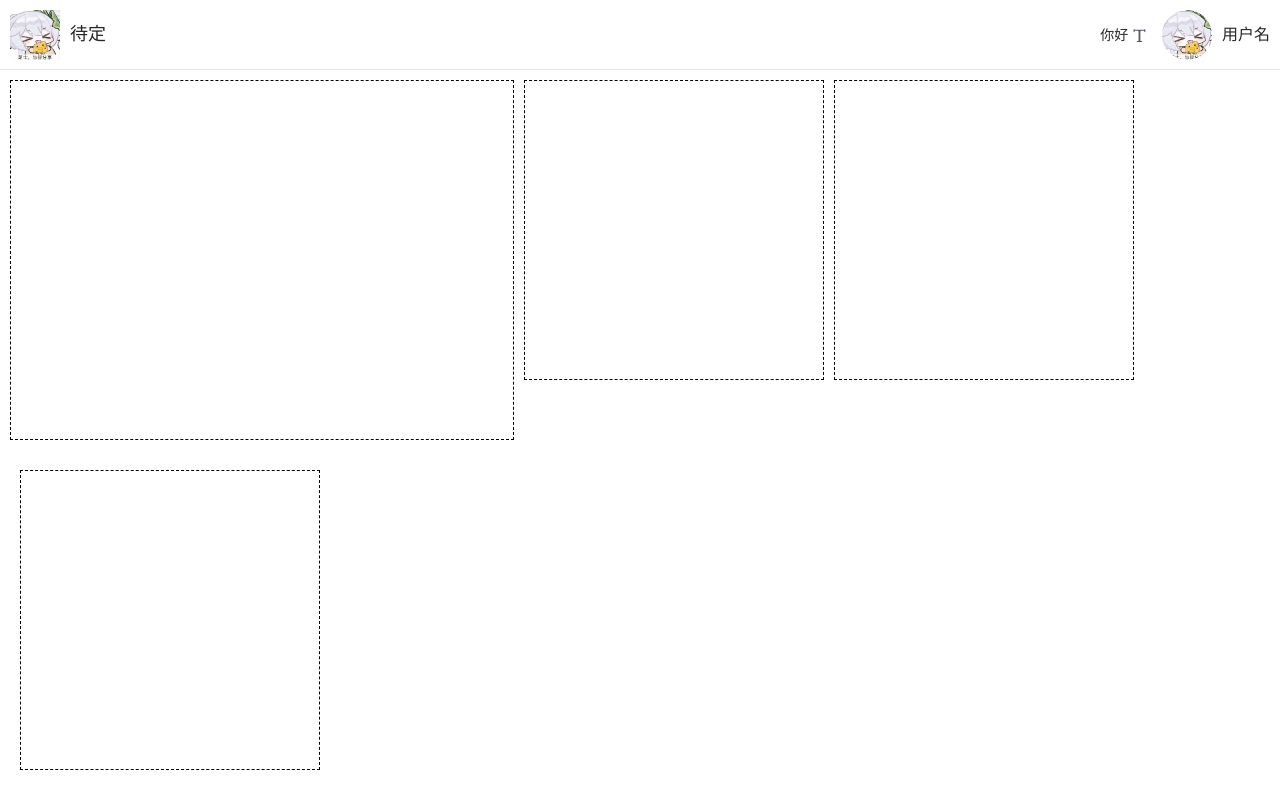
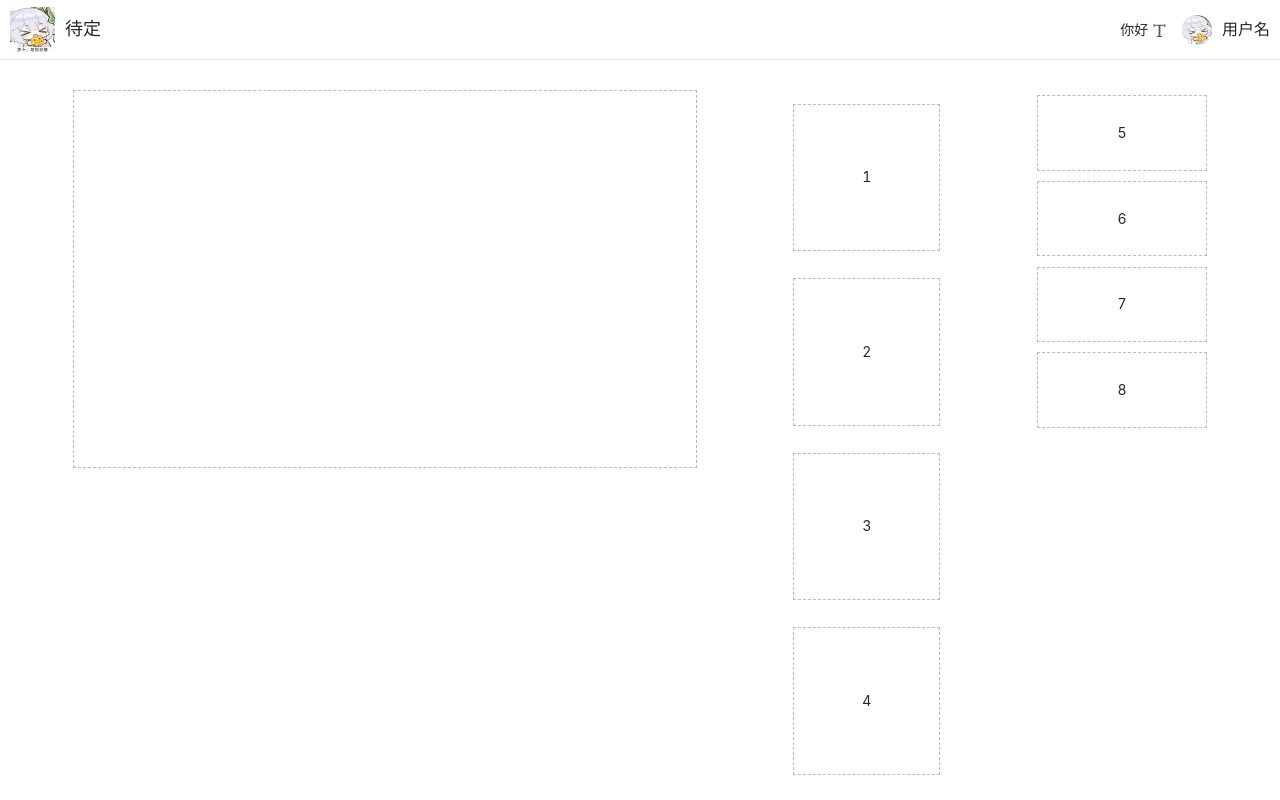
Before and after one commit to bilipapapa/bilipapapa, a Vue app: page /home in a window 1280 px wide. Built offline with nearby package versions, Linux system fonts and the light colour scheme.

Commit message:
fix:暂存

```diff
--- a/src/components/Header/index.vue
+++ b/src/components/Header/index.vue
@@ -60,7 +60,7 @@ const changeLang: MenuProps['onClick'] = ({ key }) => {
 
 <style lang="scss" scoped>
 .app_header {
-  $header_height: 70px;
+  $header_height: 60px;
 
   height: $header_height;
   margin-bottom: 10px;
@@ -89,8 +89,8 @@ const changeLang: MenuProps['onClick'] = ({ key }) => {
     align-items: center;
     cursor: pointer;
     .logoImg {
-      width: 50px;
-      height: 50px;
+      width: 45px;
+      height: 45px;
     }
     .logoName {
       font-size: 18px;
@@ -113,8 +113,8 @@ const changeLang: MenuProps['onClick'] = ({ key }) => {
     display: flex;
     align-items: center;
     .user_avatar {
-      width: 50px;
-      height: 50px;
+      width: 30px;
+      height: 30px;
       border-radius: 50%;
       cursor: pointer;
     }
--- a/src/style/common.scss
+++ b/src/style/common.scss
@@ -0,0 +1,14 @@
+.flex {
+  display: flex;
+}
+
+.flex-col {
+  display: flex;
+  flex-direction: column;
+}
+
+.flex-center {
+  display: flex;
+  justify-content: center;
+  align-items: center;
+}
--- /dev/null
+++ b/src/types/common.d.ts
@@ -0,0 +1,3 @@
+export interface obj<T = any> {
+  [key: string]: T
+}
--- a/src/views/home/index.vue
+++ b/src/views/home/index.vue
@@ -1,16 +1,52 @@
 <template>
   <div class="home">
-    <div class="msg-box"></div>
+    <main class="home-main">
+      <div class="menu-box-1">
+        <div class="msg-box"></div>
 
-    <div class="menu-box" v-for="item in 3"></div>
+        <div class="menuList1 flex">
+          <div v-for="item in menuInfo.menuList1" class="module menu-item">
+            <img src="" alt="" />
+            <span>{{ item.name }}</span>
+          </div>
+        </div>
+
+        <div class="menuList2 flex">
+          <div v-for="item in menuInfo.menuList2" class="module menu-item">
+            <img src="" alt="" />
+            <span>{{ item.name }}</span>
+          </div>
+        </div>
+      </div>
+    </main>
   </div>
 </template>
 
 <script setup lang="ts">
+import pinia from '@/pinia/index'
 defineOptions({
   name: 'Home',
 })
-const state = reactive({})
+
+onBeforeMount(() => {
+
+})
+
+const menuInfo = reactive({
+  menuList1: [
+    { name: '1', icon: '', link: '' },
+    { name: '2', icon: '', link: '' },
+    { name: '3', icon: '', link: '' },
+    { name: '4', icon: '', link: '' },
+  ],
+
+  menuList2: [
+    { name: '5', icon: '', link: '' },
+    { name: '6', icon: '', link: '' },
+    { name: '7', icon: '', link: '' },
+    { name: '8', icon: '', link: '' },
+  ],
+})
 </script>
 
 <style lang="scss" scoped>
@@ -18,17 +54,51 @@ const state = reactive({})
   height: 100%;
   display: flex;
   flex-wrap: wrap;
-  .msg-box {
-    width: 40%;
-    height: 50%;
-    border: 1px dashed #000;
+  .home-main {
+    width: 90%;
+    margin: 20px auto 0;
   }
 
-  .menu-box {
-    width: 300px;
-    height: 300px;
-    border: 1px dashed #000;
-    margin-left: 10px;
+  .menu-box-1 {
+    display: flex;
+    width: 100%;
+    height: 54%;
+    .msg-box {
+      width: 55%;
+      height: 100%;
+      border: 1px dashed #bbb;
+    }
+    .menuList1 {
+      width: 30%;
+      display: flex;
+      flex-wrap: wrap;
+      align-content: space-between;
+      align-items: center;
+      justify-content: space-evenly;
+      .module {
+        height: 39%;
+        margin: 4%;
+      }
+    }
+
+    .menuList2 {
+      flex: 1;
+      display: flex;
+      flex-direction: column;
+      .module {
+        margin: 3% 0;
+        height: 20%;
+        aspect-ratio: auto;
+      }
+    }
+  }
+
+  .menu-item {
+    display: flex;
+    justify-content: center;
+    align-items: center;
+    aspect-ratio: 1;
+    border: 1px dashed #bbb;
   }
 }
 </style>
```
Also changed, not shown: src/pinia/index.ts (added, +11 -0 lines), src/pinia/modules/menu.ts (added, +13 -0 lines), vite.config.ts (+5 -5 lines), src/types/index.d.ts (added), 1 other file (tests, documents, lock files or other folders).
